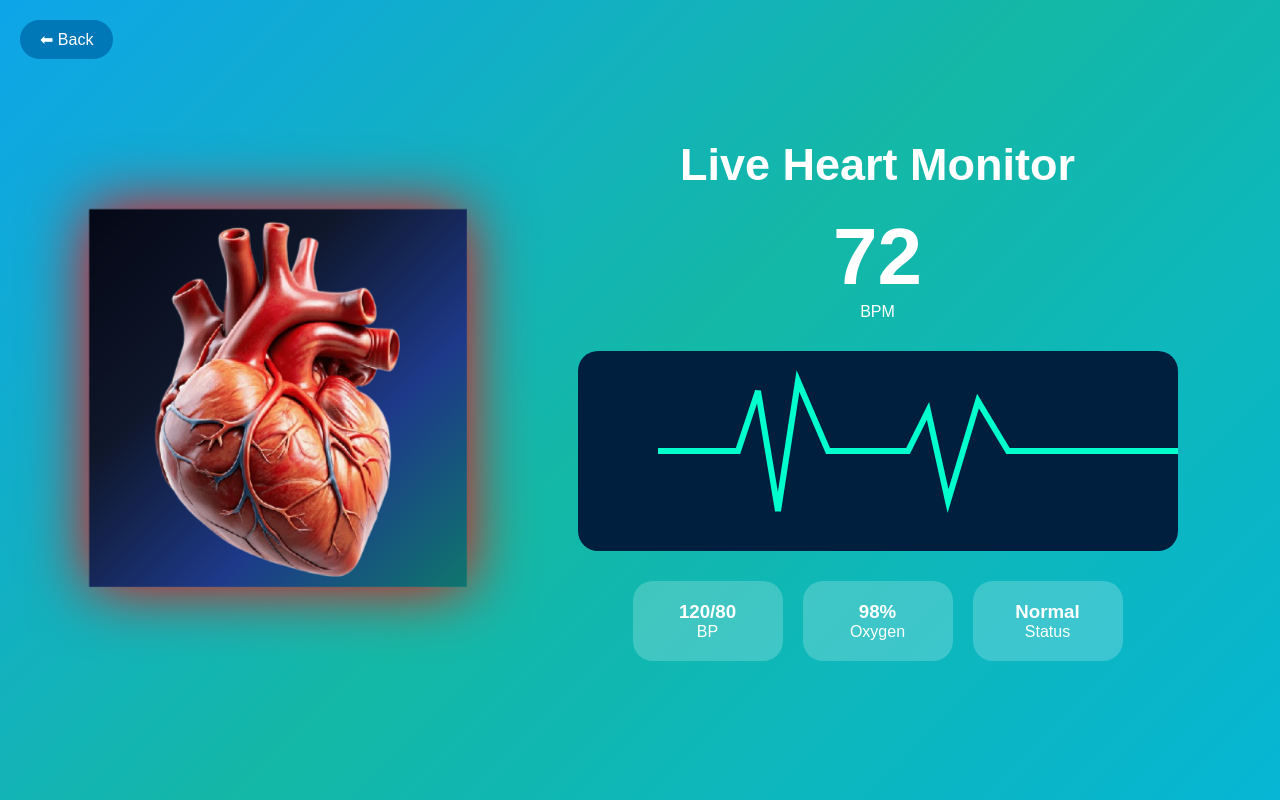
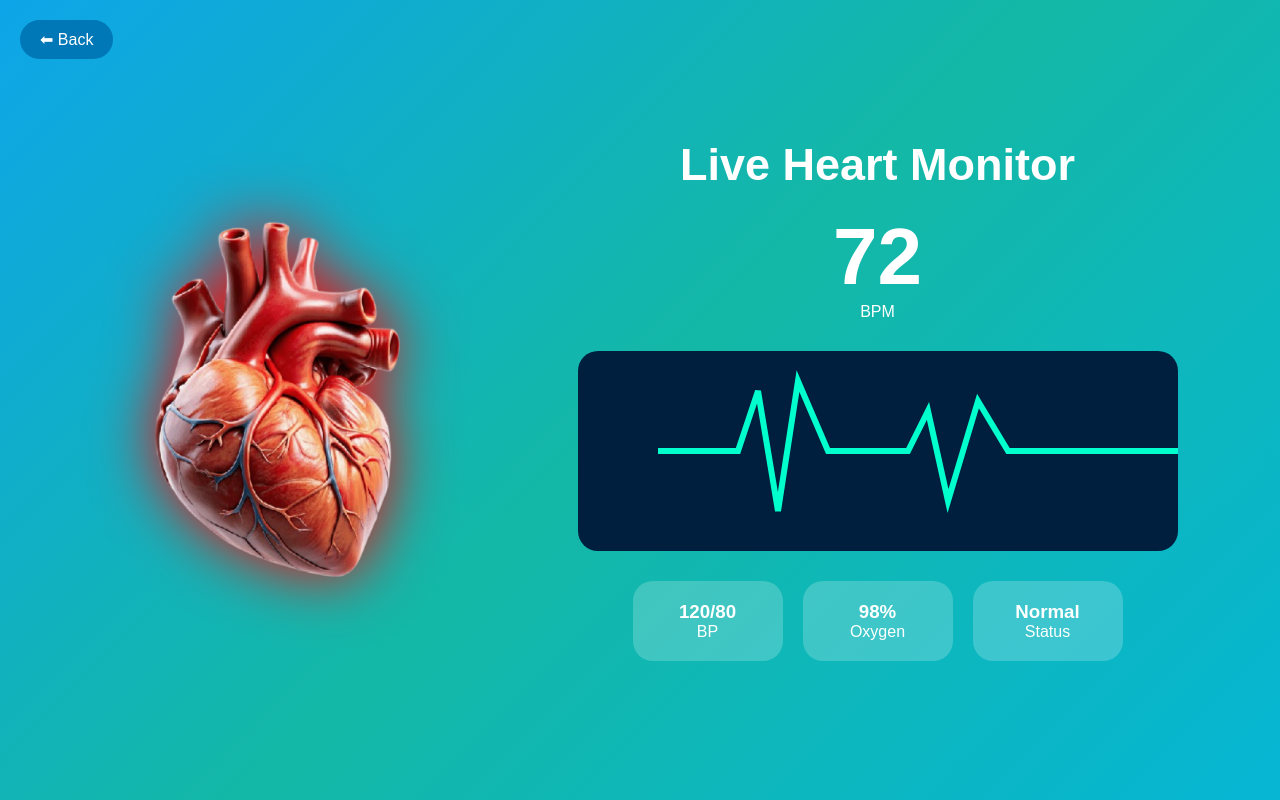
Before and after one commit to Tejaswini26308/MediCure-app, a Flask app: page /heart-rate in a window 1280 px wide. Run offline with Flask 3, Linux system fonts and the light colour scheme.

Commit message:
Removed Heart Background

```diff
--- a/static/style.css
+++ b/static/style.css
@@ -406,7 +406,6 @@ footer{
     height:auto;
     animation:heartBeatImg 1.2s infinite;
     filter: drop-shadow(0px 0px 30px red);
-    background: linear-gradient(135deg,#050816,#0f172a,#1e3a8a,#0f766e);
 }
 
 @keyframes heartBeatImg{
```
